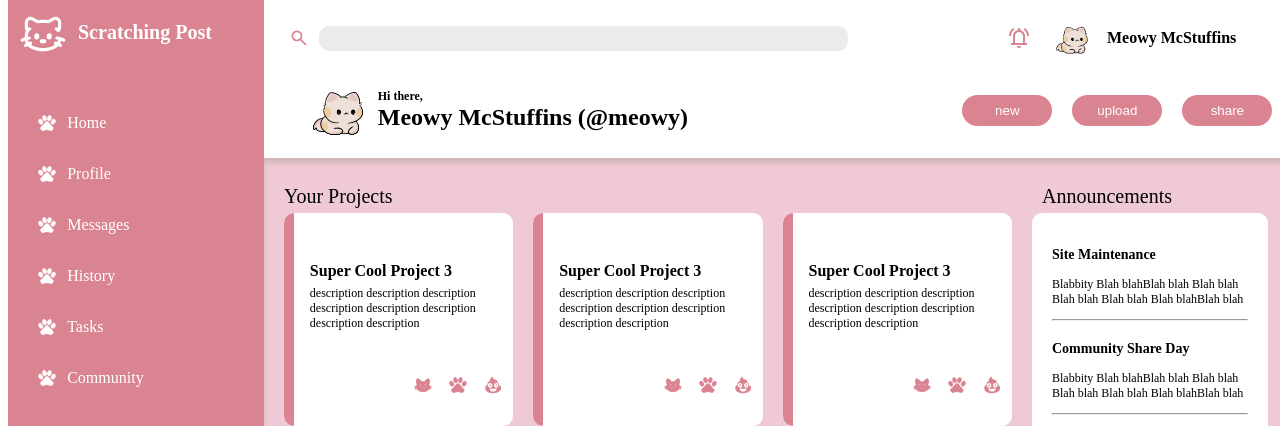
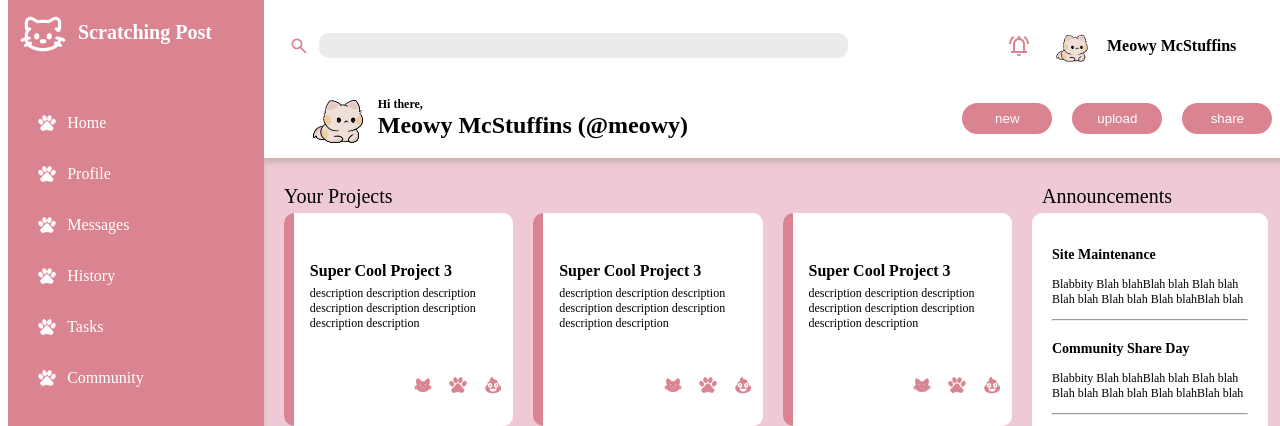
Before and after one commit to susancantdance/admin-dashboard, a plain HTML site: page index.html in a window 1280 px wide. Shown: the top 426 px of the page. Drawn offline with Linux system fonts and the light colour scheme.

Commit message:
fixed cutoff top header

```diff
--- a/style.css
+++ b/style.css
@@ -17,7 +17,7 @@ body {
     background-color: aqua;
     grid-column: 2;
     display: grid;
-    grid-template-rows: 40% 60%;
+    grid-template-rows: 50% 50%;
 
 }
 
@@ -83,6 +83,7 @@ body {
     background-color: white;
     display: grid;
     grid-template-columns: 2fr 1fr;
+
 
 }
 
```
